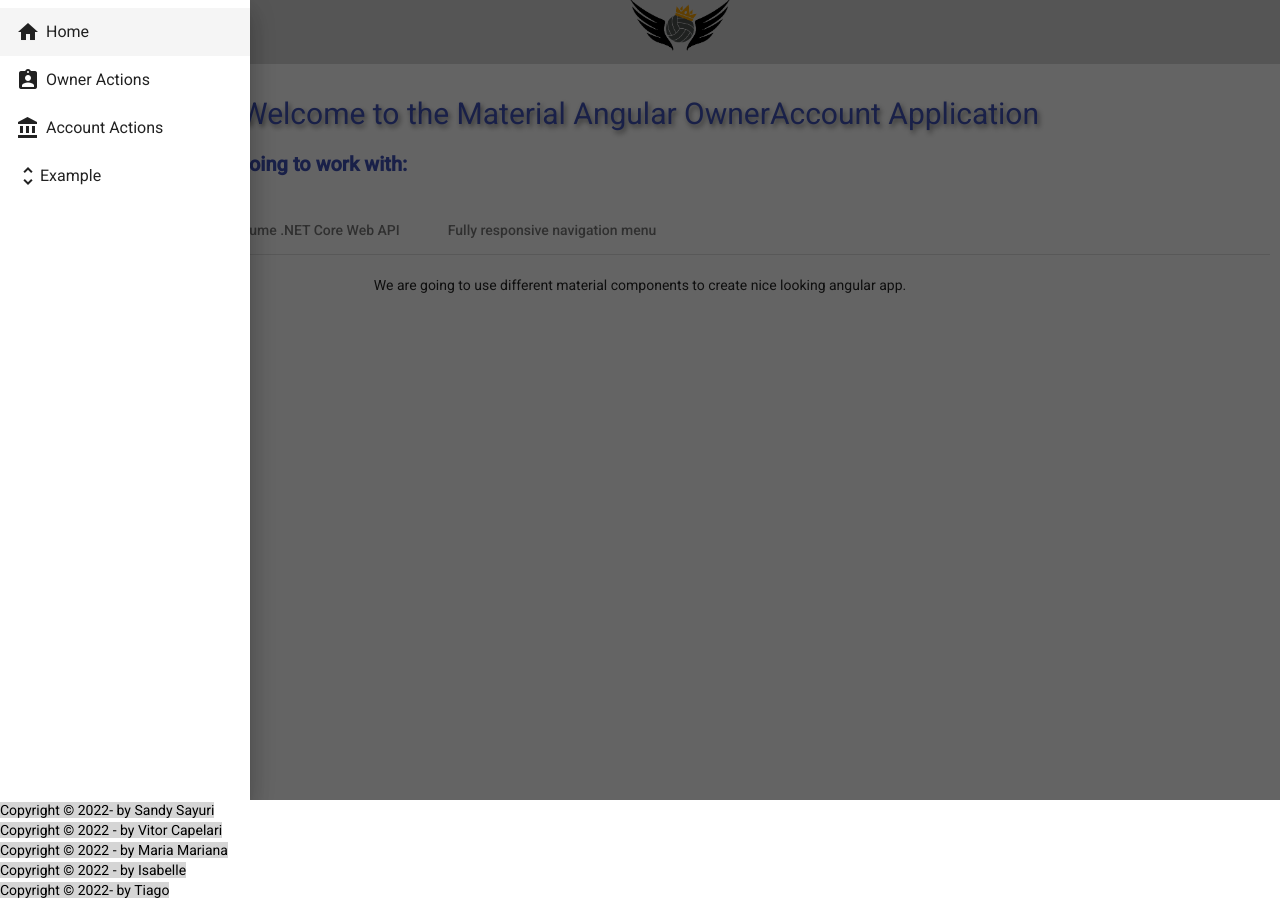
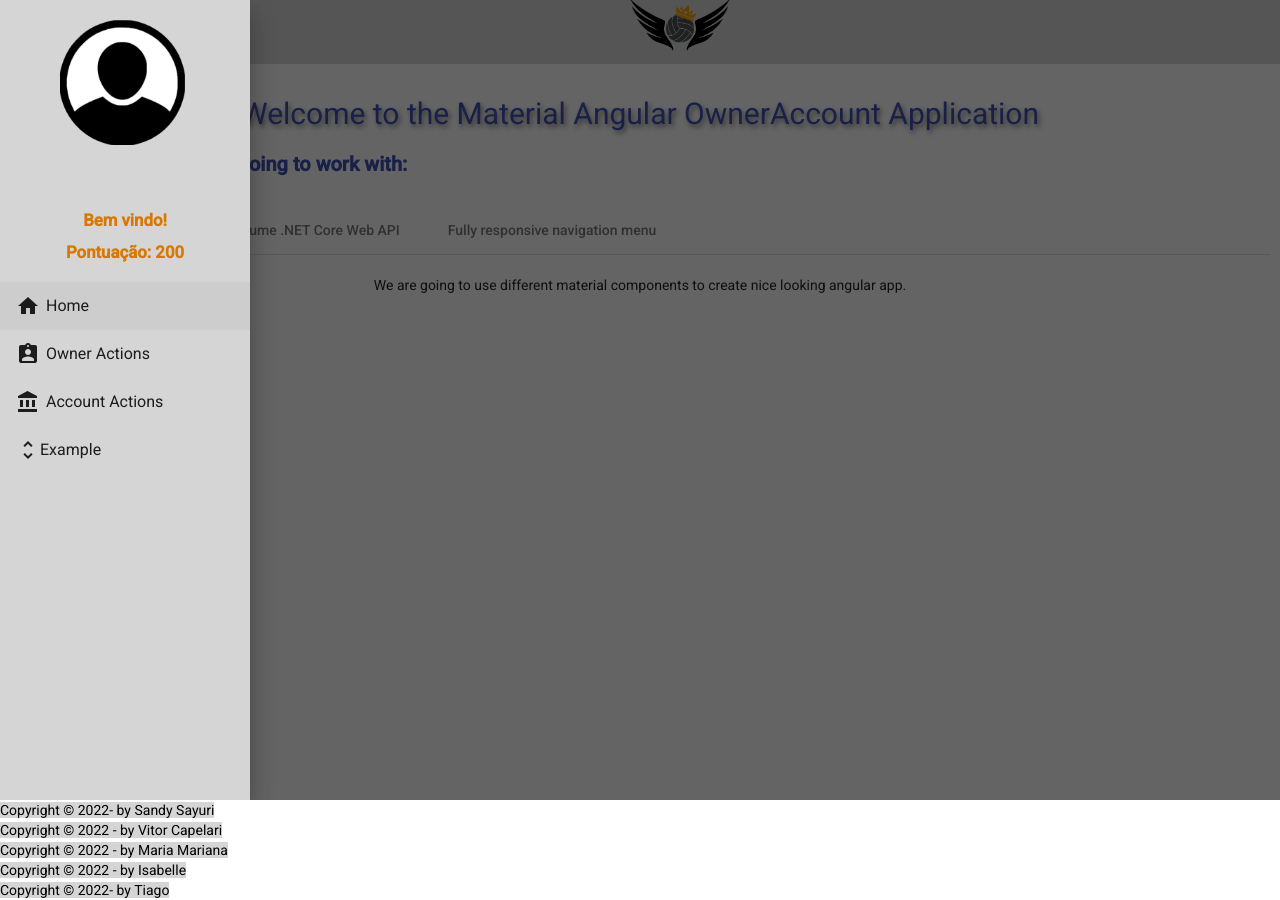
Before and after one commit to Sandy-Sayuri/trabalho_de_comclusao_de_curso, an Angular app in the folder front-1/: page /home in a window 1280 px wide. Both pictures are taken after a click on the button "menu". Built offline with nearby package versions, Linux system fonts and the light colour scheme.

Commit message:
menu lateral finalizado

```diff
--- a/front-1/src/app/components/menu-lateral/menu-lateral.component.css
+++ b/front-1/src/app/components/menu-lateral/menu-lateral.component.css
@@ -1,13 +1,28 @@
+.menu{
+   background-color: #d5d5d5;
+   height: 100%;
+}
 a{
     text-decoration: none;
-    color: white;
+    color: #F28907;
 }
 
 a:hover, a:active{
-    color: lightgray;
+    color: #F28907;
 }
 
 .nav-caption{
     display: inline-block;
     padding-left: 6px;
 }
+.Usuario{
+    width: 50%;
+    padding: 60px;
+    margin-top: -40px;
+}
+.welcome{
+    font-size: larger;
+    text-align: center;
+    color:#D97700 ;
+    font-weight: 900;
+}
--- a/front-1/src/app/components/menu-lateral/menu-lateral.component.html
+++ b/front-1/src/app/components/menu-lateral/menu-lateral.component.html
@@ -1,3 +1,9 @@
+<div class="menu">
+    <div>
+        <img src="../../../assets/Usuario.png" alt="usuario" class="Usuario">
+        <p class="welcome">Bem vindo! {{usuario}}</p>
+        <p class="welcome">Pontuação: {{pontuacao}}</p>
+    </div>
     <mat-nav-list>
         <a mat-list-item routerLink="/home" (click)="onSidenavClose()">
             <mat-icon>home</mat-icon> <span class="nav-caption">Home</span>
@@ -17,3 +23,4 @@
         <button mat-menu-item (click)="onSidenavClose()">Add contact</button>
         </mat-menu>
     </mat-nav-list>
+</div>
--- a/front-1/src/app/components/menu-lateral/menu-lateral.component.ts
+++ b/front-1/src/app/components/menu-lateral/menu-lateral.component.ts
@@ -1,4 +1,6 @@
 import { Component, EventEmitter, OnInit, Output } from '@angular/core';
+import { LoginService } from 'src/app/shared/services/login.service';
+import { LoginComponent } from 'src/app/view/login/login.component';
 
 @Component({
   selector: 'app-menu-lateral',
@@ -8,9 +10,13 @@ import { Component, EventEmitter, OnInit, Output } from '@angular/core';
 export class MenuLateralComponent implements OnInit {
   @Output() sidenavClose = new EventEmitter();
 
-  constructor() { }
+  constructor(public LoginService: LoginService) { }
+  usuario:string
+  pontuacao:number
+  ngOnInit() {
+    this.usuario=this.LoginService.user
+    this.pontuacao=200
 
-  ngOnInit() {
   }
 
   public onSidenavClose = () => {
--- a/front-1/src/app/shared/services/login.service.ts
+++ b/front-1/src/app/shared/services/login.service.ts
@@ -7,10 +7,14 @@ import { Usuario } from "../model/user.module";
 @Injectable()
 export class LoginService {
     constructor(private http: HttpClient){}
-
+    user:string
     login(usuario: Usuario): Observable<any> {
         console.log(`${environment.API_URL}`);
 
         return this.http.post<any>(`http://localhost:3000/auth`, usuario)
     }
+    username(usuario: Usuario){
+        this.user=usuario.username
+    }
+
 }
--- a/front-1/src/app/view/login/login.component.html
+++ b/front-1/src/app/view/login/login.component.html
@@ -20,7 +20,7 @@
         </mat-form-field>
         <section class="sectionLogin">
           <div class="button">
-            <button mat-button color="primary" style="color:white; "class="btn-success"routerLink="/home" >Entrar</button>
+            <button mat-button color="primary" style="color:white; "class="btn-success"routerLink="/home" (click)="Users(loginForm.value)">Entrar</button>
           </div>
         </section>
         <section class="sectionLogin">
--- a/front-1/src/app/view/login/login.component.ts
+++ b/front-1/src/app/view/login/login.component.ts
@@ -32,6 +32,7 @@ export class LoginComponent implements OnInit{
     this.redirectTo = this.activatedRoute.snapshot.params['to'] || btoa('dashboard/home')
   }
   login(usuario: Usuario) {
+    this.loginService.username(usuario)
     let login = this.loginService.login(usuario).subscribe({
       next: (retorno:any)=>{
         if(retorno["errors"] != undefined){
@@ -57,4 +58,7 @@ export class LoginComponent implements OnInit{
       }
     })
   }
+  Users(usuario: Usuario){
+    this.loginService.username(usuario)
+  }
 }
```
Lines whose indentation alone changed are shown as unchanged.
